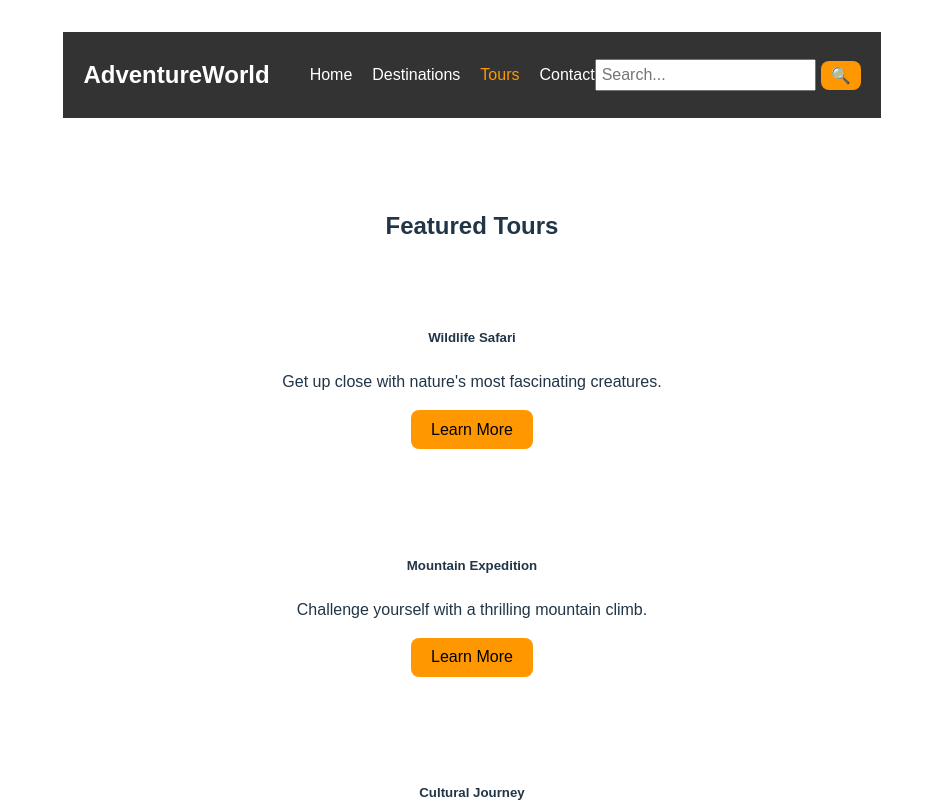
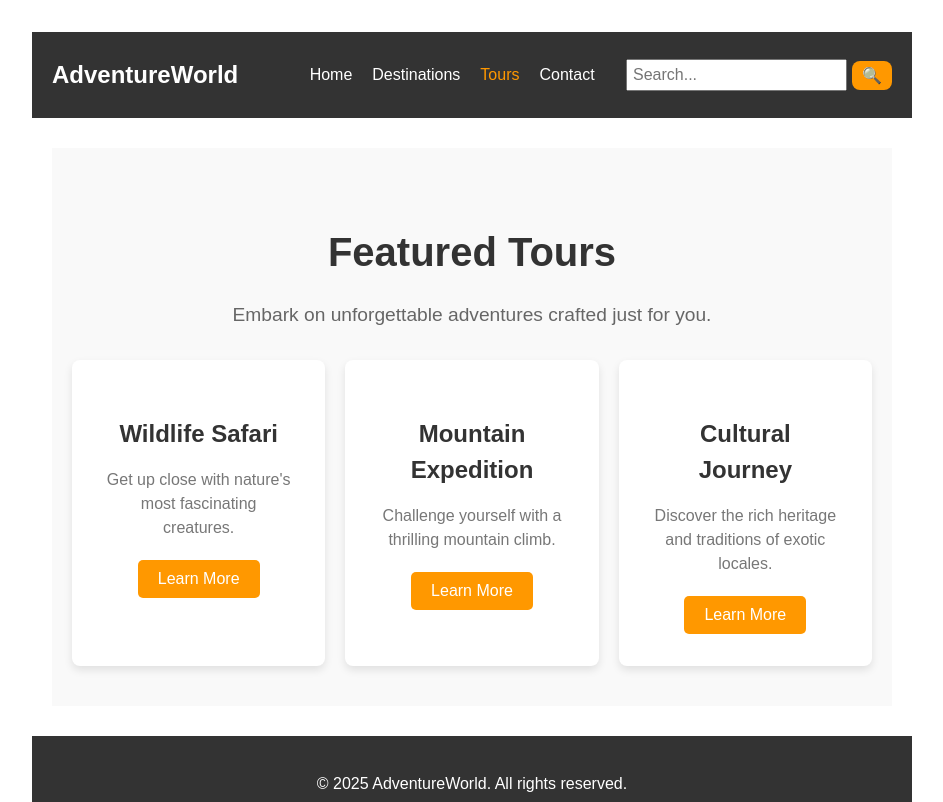
Before and after one commit to AhanafTahmid/AdventureWorld, a React (Vite) app: page /tours in a window 1280 px wide. Shown: the top 802 px of the page, without its empty margins (168-1111 px from the left). Built offline with nearby package versions, Linux system fonts and the light colour scheme.

Commit message:
update part2

```diff
--- a/src/components/Contact/Contact.css
+++ b/src/components/Contact/Contact.css
@@ -1,20 +1,70 @@
+/* Contact.css */
+
 .contact {
-    padding: 50px 20px;
-    background-color: #f9f9f9;
-  }
+  padding: 40px 20px;
+  background-color: #f0f0f0;
+  text-align: center;
+}
 
-  .contact form {
-    max-width: 500px;
-    margin: 0 auto;
-  }
+.contact-heading {
+  font-size: 2.5rem;
+  color: #333;
+  margin-bottom: 10px;
+}
 
-  .contact input,
-  .contact textarea {
-    width: 100%;
-    margin-bottom: 20px;
-    padding: 10px;
-  }
+.contact-subheading {
+  font-size: 1.2rem;
+  color: #666;
+  margin-bottom: 30px;
+}
 
-  .contact .btn {
-    background-color: #ff9800;
-  }
+.contact-form {
+  padding: 40px 20px;
+  max-width: 600px;
+  margin: 0 auto;
+  display: flex;
+  flex-direction: column;
+  gap: 15px;
+}
+
+.form-input,
+.form-textarea {
+  width: 100%;
+  padding: 10px;
+  border: 1px solid #ccc;
+  border-radius: 5px;
+  font-size: 1rem;
+  box-shadow: inset 0 2px 4px rgba(0, 0, 0, 0.1);
+  transition: border-color 0.3s, box-shadow 0.3s;
+}
+
+.form-input:focus,
+.form-textarea:focus {
+  border-color: #ff9800;
+  box-shadow: 0 0 8px rgba(255, 152, 0, 0.5);
+}
+
+.form-textarea {
+  min-height: 120px;
+  resize: vertical;
+}
+
+.btn {
+  background-color: #ff9800;
+  color: white;
+  border: none;
+  padding: 10px 20px;
+  font-size: 1rem;
+  border-radius: 5px;
+  cursor: pointer;
+  transition: background-color 0.3s, transform 0.2s;
+}
+
+.btn:hover {
+  background-color: #e68900;
+  transform: translateY(-2px);
+}
+
+.btn:active {
+  transform: translateY(1px);
+}
--- a/src/components/Contact/Contact.jsx
+++ b/src/components/Contact/Contact.jsx
@@ -4,12 +4,13 @@ import './Contact.css';
 function Contact() {
   return (
     <section id="contact" className="contact">
-      <h2>Contact Us</h2>
-      <form>
-        <input type="text" placeholder="Your Name" />
-        <input type="email" placeholder="Your Email" />
-        <textarea placeholder="Your Message"></textarea>
-        <button type="submit" className="btn btn-warning">Send</button>
+      <h2 className="contact-heading">Contact Us</h2>
+      <p className="contact-subheading">We'd love to hear from you! Please fill out the form below.</p>
+      <form className="contact-form">
+        <input type="text" placeholder="Your Name" className="form-input" required />
+        <input type="email" placeholder="Your Email" className="form-input" required />
+        <textarea placeholder="Your Message" className="form-textarea" required></textarea>
+        <button type="submit" className="btn">Send Message</button>
       </form>
     </section>
   );
--- a/src/components/Navbar/Navbar.css
+++ b/src/components/Navbar/Navbar.css
@@ -8,10 +8,11 @@
   position: sticky;
   top: 0;
   z-index: 1000;
+
 }
 
 .navbar-container {
-  max-width: 1200px;
+
   margin: 0 auto;
   width: 100%;
   display: flex;
--- a/src/components/Slider/Slider.jsx
+++ b/src/components/Slider/Slider.jsx
@@ -3,9 +3,9 @@ import "./Slider.css";
 
 const Slider = () => {
   const slides = [
-    { image: "https://via.placeholder.com/1200x500?text=Explore+Mountains", title: "Explore Mountains" },
-    { image: "https://via.placeholder.com/1200x500?text=Relax+at+Beaches", title: "Relax at Beaches" },
-    { image: "https://via.placeholder.com/1200x500?text=Discover+Cities", title: "Discover Cities" },
+    { image: "https://media.istockphoto.com/id/1189969126/photo/group-of-hikers-walks-in-mountains-at-sunset.jpg?s=612x612&w=0&k=20&c=YlJOZLmELRF0HaEr1Xv4-Uae_VN4vnB8XnE99hGD3gQ=", title: "Explore Mountains" },
+    { image: "https://encrypted-tbn0.gstatic.com/images?q=tbn:ANd9GcRU3m1hB7Ods0k0SMohA8kibr9rXboQ5nxhXg&s", title: "Relax at Beaches" },
+    { image: "https://encrypted-tbn0.gstatic.com/images?q=tbn:ANd9GcRRtQYk7XotOkopbTirs9_GnQXaPYOxkK_Qxw&s", title: "Discover Cities" },
   ];
 
   const [currentSlide, setCurrentSlide] = useState(0);
--- a/src/components/Tours/Tours.css
+++ b/src/components/Tours/Tours.css
@@ -1,22 +1,68 @@
+/* Tours.css */
+
 .tours {
-    padding: 50px 20px;
-    background-color: #fff;
+  padding: 40px 20px;
+  background-color: #f9f9f9;
+  text-align: center;
 }
 
-  .tours h2 {
-    text-align: center;
+.tours-heading {
+  font-size: 2.5rem;
+  margin-bottom: 10px;
+  color: #333;
+}
+
+.tours-subheading {
+  font-size: 1.2rem;
+  color: #666;
   margin-bottom: 30px;
 }
 
+.tours-grid {
+  display: grid;
+  grid-template-columns: repeat(auto-fit, minmax(250px, 1fr));
+  gap: 20px;
+  max-width: 800px;
+  margin: 0 auto;
+}
+
 .card {
-    margin: 20px auto;
+  background-color: #fff;
+  padding: 20px;
+  border-radius: 8px;
+  box-shadow: 0 4px 8px rgba(0, 0, 0, 0.1);
+  transition: transform 0.3s, box-shadow 0.3s;
   text-align: center;
 }
 
-  .card .btn {
-    background-color: #ff9800;
+.card:hover {
+  transform: translateY(-5px);
+  box-shadow: 0 6px 12px rgba(0, 0, 0, 0.2);
 }
 
-  .card .btn:hover {
-    background-color: #e67e00;
+.card h3 {
+  font-size: 1.5rem;
+  color: #333;
+  margin-bottom: 10px;
 }
+
+.card p {
+  font-size: 1rem;
+  color: #777;
+  margin-bottom: 20px;
+}
+
+.btn {
+  background-color: #ff9800;
+  color: #fff;
+  border: none;
+  padding: 10px 20px;
+  font-size: 1rem;
+  border-radius: 5px;
+  cursor: pointer;
+  transition: background-color 0.3s;
+}
+
+.btn:hover {
+  background-color: #e68900;
+}
--- a/src/components/Tours/Tours.jsx
+++ b/src/components/Tours/Tours.jsx
@@ -4,22 +4,23 @@ import './Tours.css';
 function Tours() {
   return (
     <section id="tours" className="tours">
-      <h2>Featured Tours</h2>
-      <div className="row">
+      <h2 className="tours-heading">Featured Tours</h2>
+      <p className="tours-subheading">Embark on unforgettable adventures crafted just for you.</p>
+      <div className="tours-grid">
         <div className="card">
-          <h5>Wildlife Safari</h5>
+          <h3>Wildlife Safari</h3>
           <p>Get up close with nature's most fascinating creatures.</p>
-          <button className="btn btn-warning">Learn More</button>
+          <button className="btn">Learn More</button>
         </div>
         <div className="card">
-          <h5>Mountain Expedition</h5>
+          <h3>Mountain Expedition</h3>
           <p>Challenge yourself with a thrilling mountain climb.</p>
-          <button className="btn btn-warning">Learn More</button>
+          <button className="btn">Learn More</button>
         </div>
         <div className="card">
-          <h5>Cultural Journey</h5>
+          <h3>Cultural Journey</h3>
           <p>Discover the rich heritage and traditions of exotic locales.</p>
-          <button className="btn btn-warning">Learn More</button>
+          <button className="btn">Learn More</button>
         </div>
       </div>
     </section>
```
Lines whose indentation alone changed are shown as unchanged.
